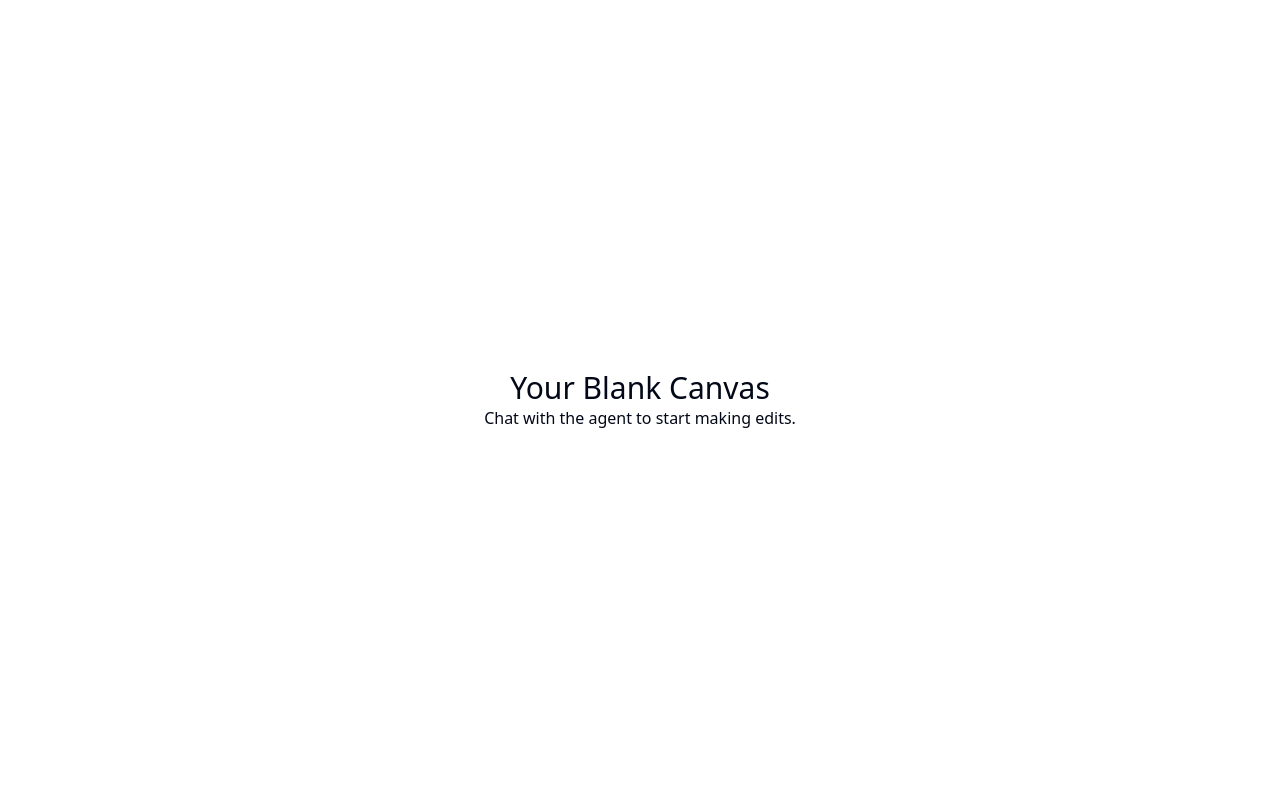
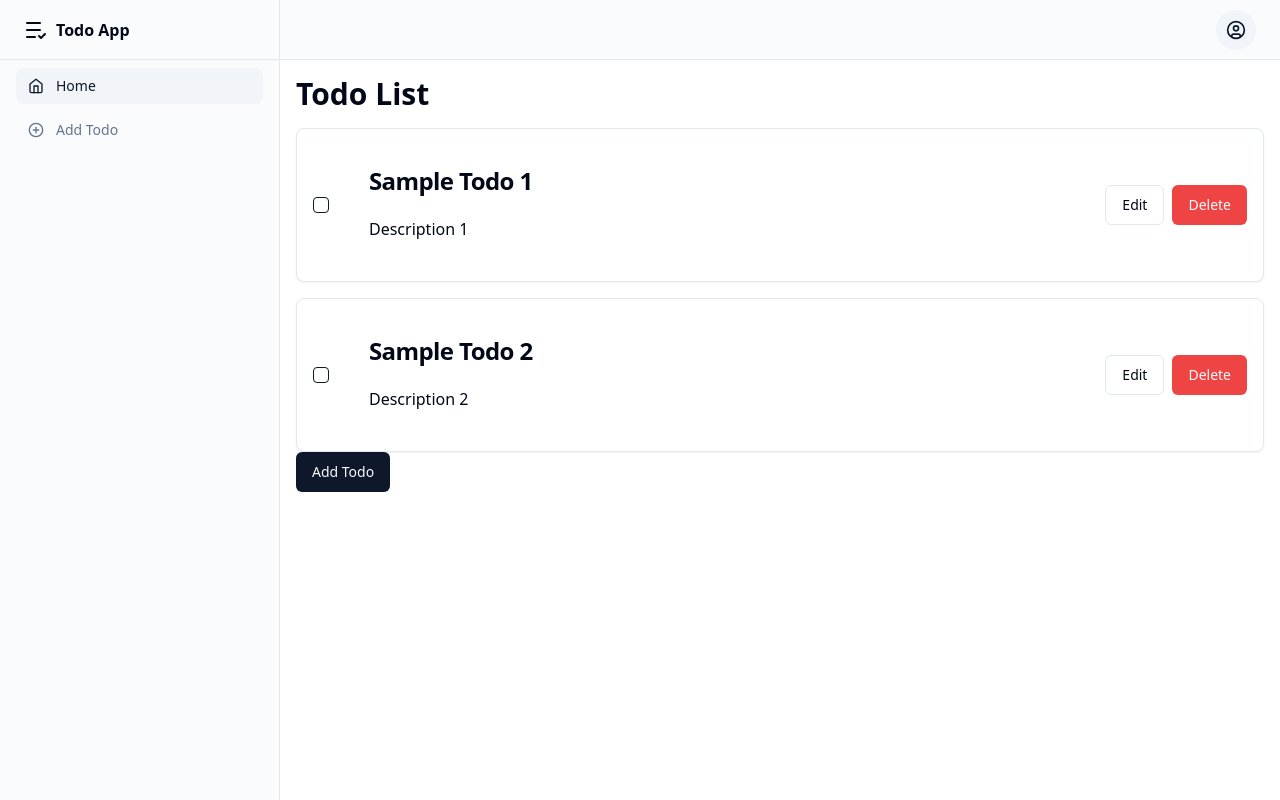
Before and after one commit to GPT-Engineer-App-Dev/t-0817, a React (Vite) app: page / in a window 1280 px wide. Built offline with nearby package versions, Linux system fonts and the light colour scheme.

Commit message:
Initial implementation of the todo app with basic functionality.

```diff
--- a/src/App.jsx
+++ b/src/App.jsx
@@ -1,17 +1,25 @@
 import { Toaster } from "@/components/ui/sonner";
 import { TooltipProvider } from "@/components/ui/tooltip";
 import { QueryClient, QueryClientProvider } from "@tanstack/react-query";
-import { Home } from "lucide-react";
+import { Home, PlusCircle } from "lucide-react";
 import { Route, BrowserRouter as Router, Routes } from "react-router-dom";
-import Layout from "./layouts/default"; // available: default, navbar, sidebar
+import Layout from "./layouts/sidebar"; // Change to sidebar layout
 import Index from "./pages/Index.jsx";
+import AddTodo from "./pages/AddTodo.jsx";
+import EditTodo from "./pages/EditTodo.jsx";
+
 const queryClient = new QueryClient();
 
 export const navItems = [
   {
-    title: "Home", // Feel free to change this to your liking
+    title: "Home",
     to: "/",
     icon: <Home className="h-4 w-4" />,
+  },
+  {
+    title: "Add Todo",
+    to: "/add-todo",
+    icon: <PlusCircle className="h-4 w-4" />,
   },
 ];
 
@@ -24,7 +32,8 @@ const App = () => {
           <Routes>
             <Route path="/" element={<Layout />}>
               <Route index element={<Index />} />
-              {/* Add more routes here as needed */}
+              <Route path="add-todo" element={<AddTodo />} />
+              <Route path="edit-todo/:id" element={<EditTodo />} />
             </Route>
           </Routes>
         </Router>
--- a/src/layouts/sidebar.jsx
+++ b/src/layouts/sidebar.jsx
@@ -9,7 +9,7 @@ import {
 } from "@/components/ui/dropdown-menu";
 import { Sheet, SheetContent, SheetTrigger } from "@/components/ui/sheet";
 import { cn } from "@/lib/utils";
-import { CircleUser, Menu, Package2 } from "lucide-react";
+import { CircleUser, Menu, ListCheck } from "lucide-react";
 import { NavLink, Outlet } from "react-router-dom";
 import { navItems } from "../App";
 
@@ -36,8 +36,8 @@ const Sidebar = () => (
     <div className="flex h-full max-h-screen flex-col gap-2">
       <div className="flex h-14 items-center border-b px-4 lg:h-[60px] lg:px-6">
         <NavLink to="/" className="flex items-center gap-2 font-semibold">
-          <Package2 className="h-6 w-6" />
-          <span>Acme Inc</span>
+          <ListCheck className="h-6 w-6" />
+          <span>Todo App</span>
         </NavLink>
       </div>
       <div className="flex-1">
@@ -68,8 +68,8 @@ const MobileSidebar = () => (
           to="/"
           className="flex items-center gap-2 text-lg font-semibold mb-4"
         >
-          <Package2 className="h-6 w-6" />
-          <span className="sr-only">Acme Inc</span>
+          <ListCheck className="h-6 w-6" />
+          <span>Todo App</span>
         </NavLink>
         {navItems.map((item) => (
           <SidebarNavLink key={item.to} to={item.to}>
--- /dev/null
+++ b/src/pages/AddTodo.jsx
@@ -0,0 +1,37 @@
+import { useState } from "react";
+import { useNavigate } from "react-router-dom";
+import { Button } from "@/components/ui/button";
+import { Input } from "@/components/ui/input";
+import { Textarea } from "@/components/ui/textarea";
+
+const AddTodo = () => {
+  const [title, setTitle] = useState("");
+  const [description, setDescription] = useState("");
+  const navigate = useNavigate();
+
+  const handleSubmit = (e) => {
+    e.preventDefault();
+    // Add the new todo item to the list (this is just a placeholder, you should handle state properly)
+    console.log({ title, description });
+    navigate("/");
+  };
+
+  return (
+    <div className="max-w-md mx-auto">
+      <h1 className="text-3xl font-bold mb-4">Add Todo</h1>
+      <form onSubmit={handleSubmit} className="space-y-4">
+        <div>
+          <label htmlFor="title" className="block text-sm font-medium">Title</label>
+          <Input id="title" value={title} onChange={(e) => setTitle(e.target.value)} required />
+        </div>
+        <div>
+          <label htmlFor="description" className="block text-sm font-medium">Description</label>
+          <Textarea id="description" value={description} onChange={(e) => setDescription(e.target.value)} required />
+        </div>
+        <Button type="submit">Save</Button>
+      </form>
+    </div>
+  );
+};
+
+export default AddTodo;
--- /dev/null
+++ b/src/pages/EditTodo.jsx
@@ -0,0 +1,38 @@
+import { useState } from "react";
+import { useNavigate, useParams } from "react-router-dom";
+import { Button } from "@/components/ui/button";
+import { Input } from "@/components/ui/input";
+import { Textarea } from "@/components/ui/textarea";
+
+const EditTodo = () => {
+  const { id } = useParams();
+  const [title, setTitle] = useState("Sample Todo " + id); // Placeholder, should fetch the actual todo item
+  const [description, setDescription] = useState("Description " + id); // Placeholder, should fetch the actual todo item
+  const navigate = useNavigate();
+
+  const handleSubmit = (e) => {
+    e.preventDefault();
+    // Update the todo item (this is just a placeholder, you should handle state properly)
+    console.log({ id, title, description });
+    navigate("/");
+  };
+
+  return (
+    <div className="max-w-md mx-auto">
+      <h1 className="text-3xl font-bold mb-4">Edit Todo</h1>
+      <form onSubmit={handleSubmit} className="space-y-4">
+        <div>
+          <label htmlFor="title" className="block text-sm font-medium">Title</label>
+          <Input id="title" value={title} onChange={(e) => setTitle(e.target.value)} required />
+        </div>
+        <div>
+          <label htmlFor="description" className="block text-sm font-medium">Description</label>
+          <Textarea id="description" value={description} onChange={(e) => setDescription(e.target.value)} required />
+        </div>
+        <Button type="submit">Save</Button>
+      </form>
+    </div>
+  );
+};
+
+export default EditTodo;
--- a/src/pages/Index.jsx
+++ b/src/pages/Index.jsx
@@ -1,10 +1,48 @@
-// Update this page (the content is just a fallback if you fail to update the page)
+import { useState } from "react";
+import { Link } from "react-router-dom";
+import { Checkbox } from "@/components/ui/checkbox";
+import { Button } from "@/components/ui/button";
+import { Card, CardContent, CardHeader, CardTitle } from "@/components/ui/card";
 
 const Index = () => {
+  const [todos, setTodos] = useState([
+    { id: 1, title: "Sample Todo 1", description: "Description 1", completed: false },
+    { id: 2, title: "Sample Todo 2", description: "Description 2", completed: false },
+  ]);
+
+  const toggleComplete = (id) => {
+    setTodos(todos.map(todo => todo.id === id ? { ...todo, completed: !todo.completed } : todo));
+  };
+
+  const deleteTodo = (id) => {
+    setTodos(todos.filter(todo => todo.id !== id));
+  };
+
   return (
-    <div className="text-center">
-      <h1 className="text-3xl">Your Blank Canvas</h1>
-      <p>Chat with the agent to start making edits.</p>
+    <div className="space-y-4">
+      <h1 className="text-3xl font-bold">Todo List</h1>
+      {todos.map(todo => (
+        <Card key={todo.id} className="flex items-center justify-between p-4">
+          <div className="flex items-center space-x-4">
+            <Checkbox checked={todo.completed} onCheckedChange={() => toggleComplete(todo.id)} />
+            <div>
+              <CardHeader>
+                <CardTitle>{todo.title}</CardTitle>
+              </CardHeader>
+              <CardContent>{todo.description}</CardContent>
+            </div>
+          </div>
+          <div className="flex space-x-2">
+            <Link to={`/edit-todo/${todo.id}`}>
+              <Button variant="outline">Edit</Button>
+            </Link>
+            <Button variant="destructive" onClick={() => deleteTodo(todo.id)}>Delete</Button>
+          </div>
+        </Card>
+      ))}
+      <Link to="/add-todo">
+        <Button>Add Todo</Button>
+      </Link>
     </div>
   );
 };
```
